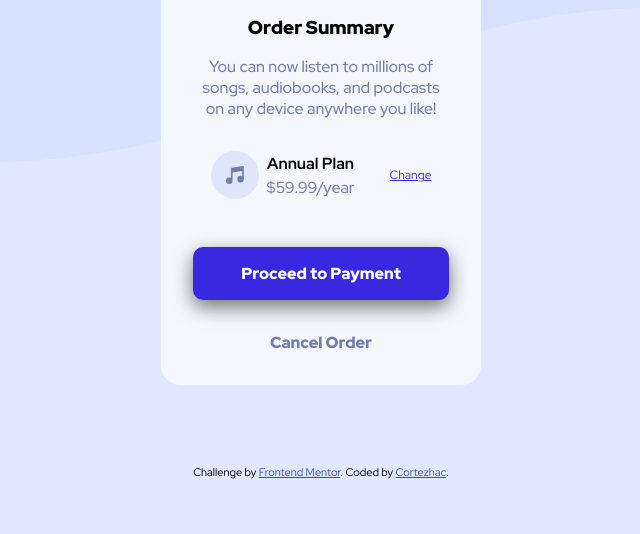
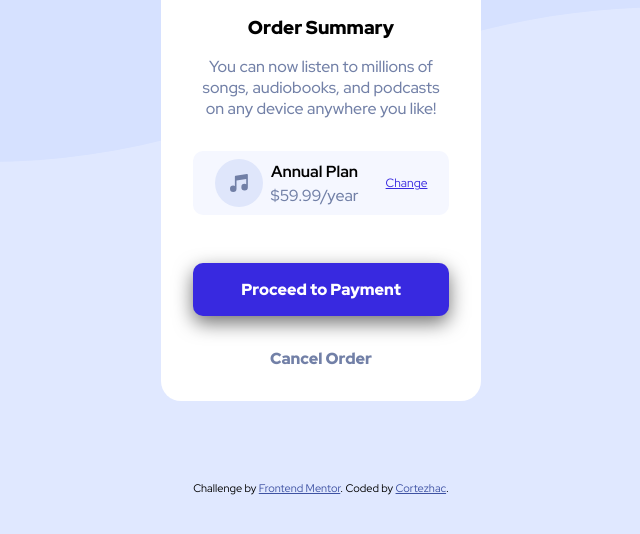
Before and after one commit to Cortezhac/Challenge_Order-summary-component, a plain HTML site: page index.html in a window 1280 px wide. Shown: the part 226-760 px from the top of the page, without its empty margins (319-959 px from the left). Drawn offline with Linux system fonts and the light colour scheme.

Commit message:
add background color

```diff
--- a/css/style.css
+++ b/css/style.css
@@ -38,7 +38,7 @@ body {
 }
 
 .card {
-    background-color: hsl(225, 100%, 98%);
+    background-color: white;
     border-radius: 20px;
     width: 25%;
     z-index: 1;
@@ -61,9 +61,12 @@ body {
 
 .bar {
     display: flex;
+    background-color: hsl(225, 100%, 98%);
     align-items: center;
     justify-content: space-between;
     margin-top: 2rem;
+    padding: 0.5rem;
+    border-radius: 10px;
 }
 
 .bar > a {
```
